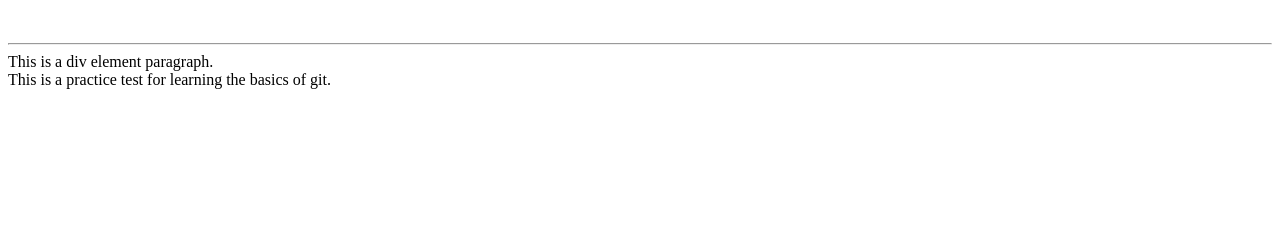
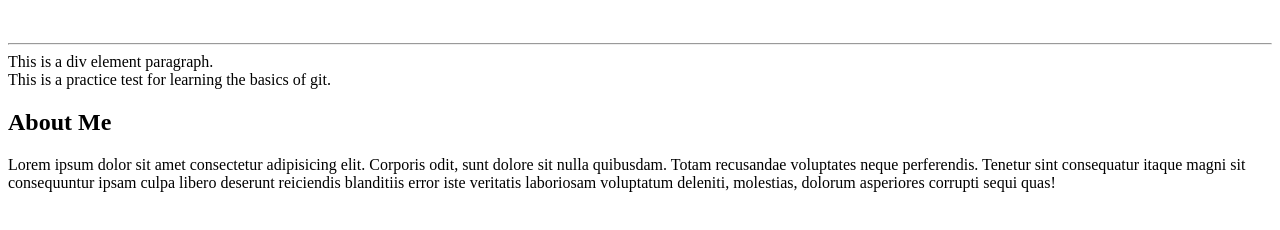
Before and after one commit to akshvatsa/web_development-testprojects, a plain HTML site: page index.html in a window 1280 px wide. Shown: the part 50-280 px from the top of the page. Drawn offline with Linux system fonts and the light colour scheme.

Commit message:
aside element updated in sidebar.

```diff
--- a/index.html
+++ b/index.html
@@ -15,6 +15,11 @@
     </header>
     <body>
         This is a practice test for learning the basics of git.
+        <!-- this is the edited section start -->
+        <aside>
+            <h2>About Me</h2>
+            <p>Lorem ipsum dolor sit amet consectetur adipisicing elit. Corporis odit, sunt dolore sit nulla quibusdam. Totam recusandae voluptates neque perferendis. Tenetur sint consequatur itaque magni sit consequuntur ipsam culpa libero deserunt reiciendis blanditiis error iste veritatis laboriosam voluptatum deleniti, molestias, dolorum asperiores corrupti sequi quas!</p>
+        </aside>
     </body>
 </body>
 </html>
```
